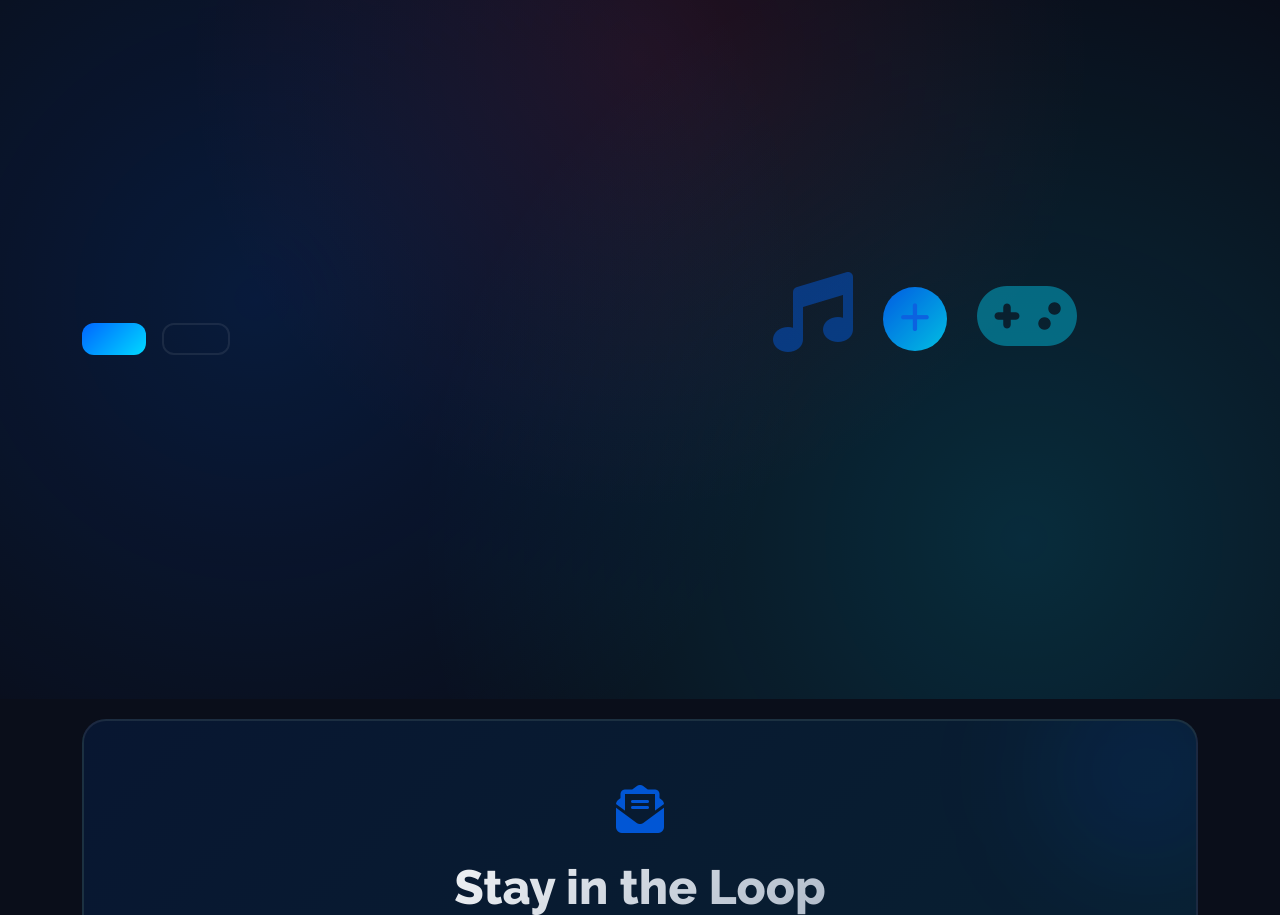
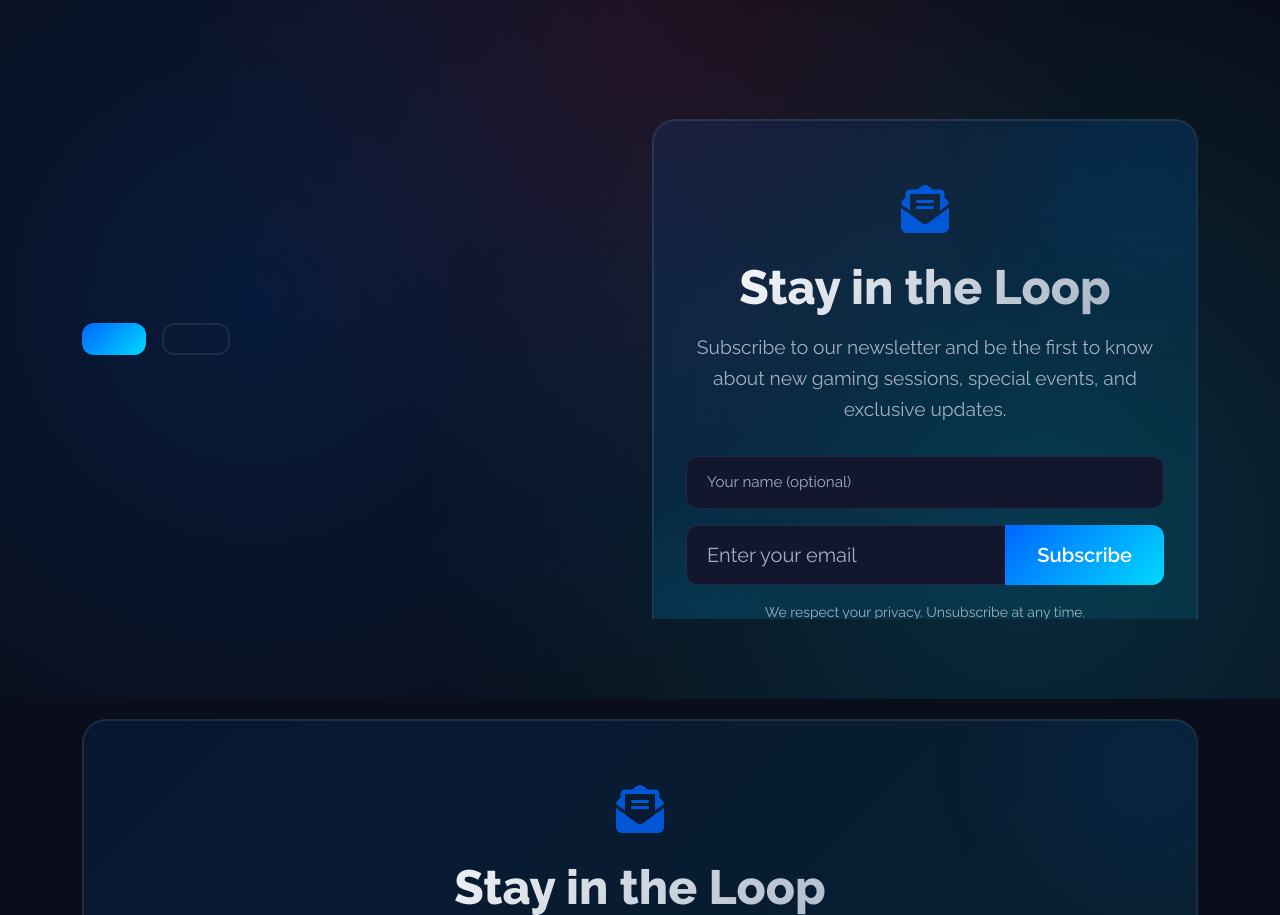
Before and after one commit to narevent/VUM-web, a Django app: page /en/ in a window 1280 px wide. Shown: the part 101-1016 px from the top of the page. Run offline with Django 4.2, Linux system fonts and the light colour scheme; data that the repository does not hold is empty; some libraries are stand-ins or nearby versions; some web fonts are replaced.

Commit message:
hero section includes newsletter subscription

```diff
--- a/templates/company/home.html
+++ b/templates/company/home.html
@@ -23,14 +23,41 @@
             </div>
             <div class="col-lg-6">
                 <div class="hero-visual" style="position: relative; height: 400px;">
-                    <div style="position: absolute; top: 50%; left: 50%; transform: translate(-50%, -50%); text-align: center;">
-                        <div style="display: flex; gap: 2rem; align-items: center; justify-content: center;">
-                            <i class="fas fa-music" style="font-size: 5rem; opacity: 0.4; color: var(--primary-color); animation: float 3s ease-in-out infinite;"></i>
-                            <div style="width: 60px; height: 60px; border-radius: 50%; background: var(--gradient-1); display: flex; align-items: center; justify-content: center; animation: pulse 2s ease-in-out infinite;">
-                                <a href="{% url 'about' %}"><i class="fas fa-plus" style="font-size: 2rem;"></i></a>
+                    <div style="background: linear-gradient(135deg, rgba(0, 102, 255, 0.1) 0%, rgba(0, 217, 255, 0.1) 100%); border: 2px solid var(--border-color); border-radius: 24px; padding: 4rem 2rem; text-align: center; position: relative; overflow: hidden;">
+                    <!-- Decorative elements -->
+                    <div style="position: absolute; top: -50px; right: -50px; width: 200px; height: 200px; border-radius: 50%; background: rgba(0, 102, 255, 0.1); filter: blur(60px);"></div>
+                    <div style="position: absolute; bottom: -50px; left: -50px; width: 200px; height: 200px; border-radius: 50%; background: rgba(0, 217, 255, 0.1); filter: blur(60px);"></div>
+
+                    <div style="position: relative; z-index: 1; max-width: 600px; margin: 0 auto;">
+                        <div style="margin-bottom: 1.5rem;">
+                            <i class="fas fa-envelope-open-text" style="font-size: 3rem; color: var(--primary-color); opacity: 0.8;"></i>
+                        </div>
+                        <h2 class="section-title" style="margin-bottom: 1rem;">Stay in the Loop</h2>
+                        <p class="section-subtitle" style="margin-bottom: 2rem; max-width: 500px; margin-left: auto; margin-right: auto;">
+                            Subscribe to our newsletter and be the first to know about new gaming sessions, special events, and exclusive updates.
+                        </p>
+
+                        <!-- Newsletter Form -->
+                        <form id="newsletter-form" method="post" style="max-width: 500px; margin: 0 auto;">
+                            {% csrf_token %}
+                            <div id="newsletter-message" style="margin-bottom: 1rem; display: none;"></div>
+
+                            <div class="mb-3">
+                                <input type="text" name="name" class="form-control" placeholder="Your name (optional)" style="background: var(--card-bg); border: 1px solid var(--border-color); color: var(--text-primary); padding: 0.875rem 1.25rem; border-radius: 12px;">
                             </div>
-                            <i class="fas fa-gamepad" style="font-size: 5rem; opacity: 0.4; color: var(--secondary-color); animation: float 3s ease-in-out infinite 1s;"></i>
-                        </div>
+
+                            <div class="input-group input-group-lg" style="margin-bottom: 1rem;">
+                                <input type="email" name="email" class="form-control" placeholder="Enter your email" required style="background: var(--card-bg); border: 1px solid var(--border-color); color: var(--text-primary); padding: 0.875rem 1.25rem; border-radius: 12px 0 0 12px;">
+                                <button type="submit" class="btn btn-primary" style="padding: 0 2rem; border-radius: 0 12px 12px 0;">
+                                    <span id="subscribe-btn-text">Subscribe</span>
+                                    <i id="subscribe-spinner" class="fas fa-spinner fa-spin" style="display: none;"></i>
+                                </button>
+                            </div>
+
+                            <small style="color: var(--text-secondary); display: block;">
+                                We respect your privacy. Unsubscribe at any time.
+                            </small>
+                        </form>
                     </div>
                 </div>
             </div>
```
